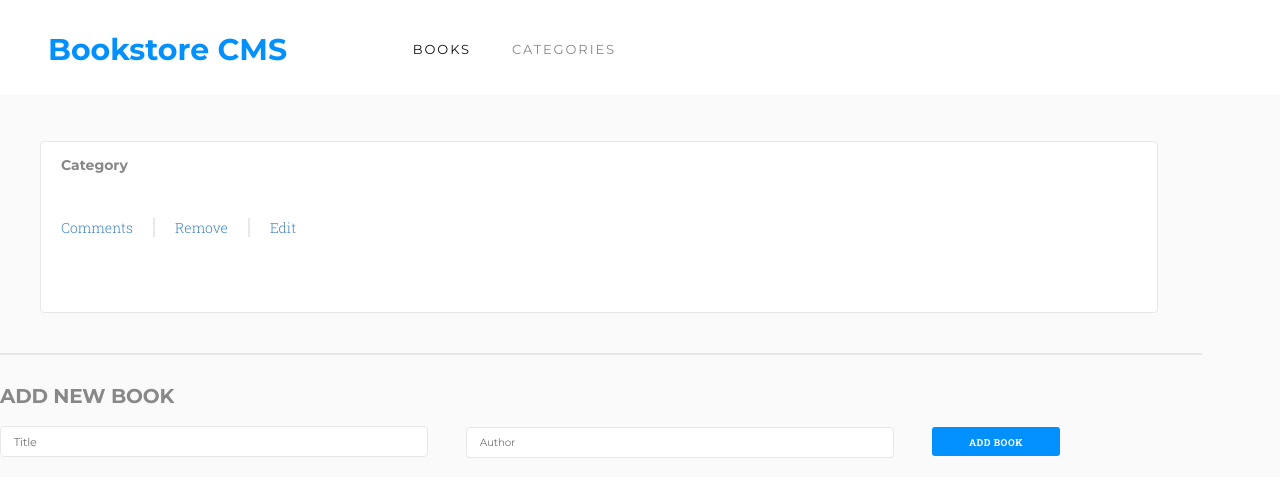
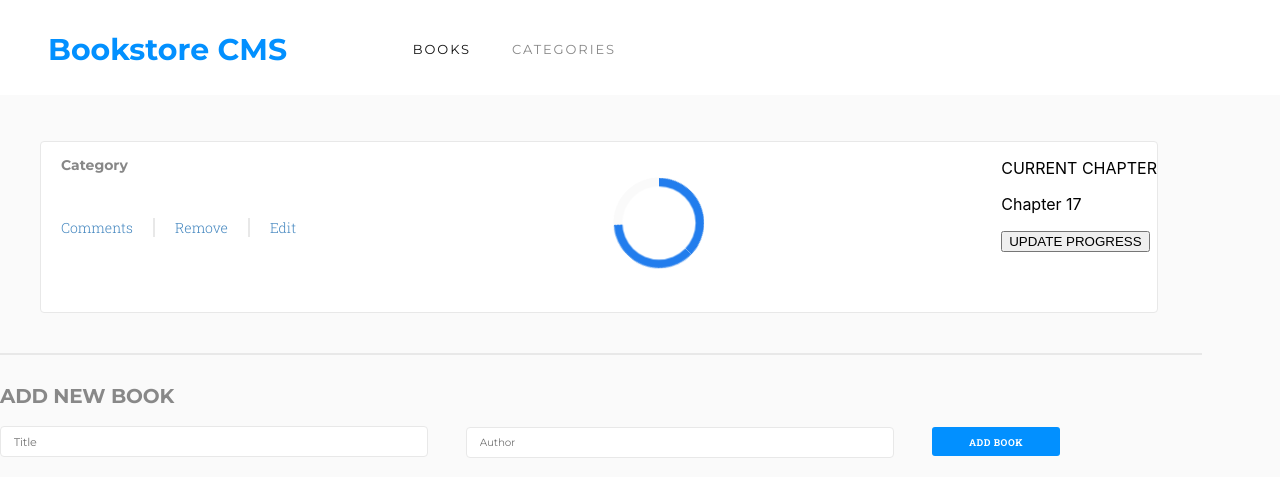
Before and after one commit to Juanse7793/Bookstore, a React (Create React App) app: page / in a window 1280 px wide. Both pictures are taken after typing "Sample", "Sample" into the empty fields and a click on the button "ADD BOOK". Shown: the top 496 px of the page. Built offline with nearby package versions, Linux system fonts and the light colour scheme; no server answers.

Commit message:
progress bar added

```diff
--- a/src/App.scss
+++ b/src/App.css
@@ -156,3 +156,82 @@
 .btns-container {
   display: flex;
 }
+
+.oval {
+  width: 122px;
+  height: 122px;
+  border-radius: 50%;
+  background: #d2eaf1;
+  line-height: 120px;
+  text-align: center;
+  margin-top: 14px;
+  margin-left: 14px;
+  color: #1e51dc;
+  position: absolute;
+  z-index: 100;
+  font-weight: 700;
+  font-size: 2em;
+}
+
+.super {
+  display: flex;
+  justify-content: space-between;
+}
+
+.circle-wrap {
+  margin: 5px 0;
+  width: 150px;
+  height: 150px;
+  background: #fafafa;
+  border-radius: 50%;
+  border: 1px solid #fafafa;
+  transform: scale(0.60);
+}
+
+.circle-wrap .circle .mask,
+.circle-wrap .circle .fill {
+  width: 150px;
+  height: 150px;
+  position: absolute;
+  border-radius: 50%;
+}
+
+.circle-wrap .circle .mask {
+  clip: rect(0px, 150px, 150px, 75px);
+}
+
+.circle-wrap .inside-circle {
+  width: 122px;
+  height: 122px;
+  border-radius: 50%;
+  background: #ffffff;
+  line-height: 120px;
+  text-align: center;
+  margin-top: 14px;
+  margin-left: 14px;
+  color: #1e51dc;
+  position: absolute;
+  z-index: 100;
+  font-weight: 700;
+  font-size: 2em;
+}
+
+.mask .fill {
+  clip: rect(0px, 75px, 150px, 0px);
+  background-color: #227ded;
+}
+
+.mask.full,
+.circle .fill {
+  animation: fill ease-in-out 3s;
+  transform: rotate(135deg);
+}
+
+@keyframes fill{
+  0% {
+    transform: rotate(0deg);
+  }
+  100% {
+    transform: rotate(135deg);
+  }
+}
--- a/src/App.js
+++ b/src/App.js
@@ -1,5 +1,5 @@
 import { BrowserRouter as Router, Routes, Route } from 'react-router-dom';
-import './App.scss';
+import './App.css';
 import Navbar from './pages/navbar';
 import Home from './pages/home';
 import Categories from './pages/category';
--- a/src/components/Book.jsx
+++ b/src/components/Book.jsx
@@ -9,15 +9,47 @@ const Book = (props) => {
 
   return (
     <li className="book-individual" key={id}>
+      <div className="super">
+        <div className="Main">
           <p className="category-change">Category</p>
           <p className="title-change">{title}</p>
           <p className="author-change">{author}</p>
           <div className="btns-container">
-        <button type="button" className="combtn-change">Comments</button>
+            <button type="button" className="combtn-change">
+              Comments
+            </button>
             <div className="Line-2" />
-        <button className="rembtn-change" type="button" onClick={() => dispatch(removeBook(id))}>Remove</button>
+            <button
+              className="rembtn-change"
+              type="button"
+              onClick={() => dispatch(removeBook(id))}
+            >
+              Remove
+            </button>
             <div className="Line-2" />
-        <button type="button" className="edbtn-change">Edit</button>
+            <button type="button" className="edbtn-change">
+              Edit
+            </button>
+          </div>
+        </div>
+        <div className="second">
+          <div className="circle-wrap">
+            <div className="circle">
+              <div className="mask full">
+                <div className="fill" />
+              </div>
+              <div className="mask half">
+                <div className="fill" />
+              </div>
+              <div className="inside-circle" />
+            </div>
+          </div>
+        </div>
+        <div className="third">
+          <p>CURRENT CHAPTER</p>
+          <p>Chapter 17</p>
+          <button type="button">UPDATE PROGRESS</button>
+        </div>
       </div>
     </li>
   );
```
Lines whose indentation alone changed are shown as unchanged.
